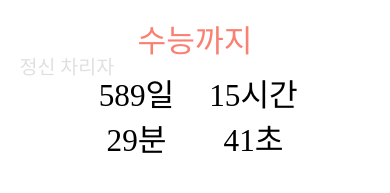
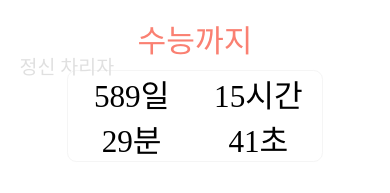
Before and after one commit to jungin7612/jungin7612.github.io, a plain HTML site: page index.html in a window 390 px wide. Shown: the part 135-328 px from the top of the page. Drawn offline with Linux system fonts and the light colour scheme; a web font is replaced by a local one.

Commit message:
css 수정

```diff
--- a/click.css
+++ b/click.css
@@ -96,7 +96,7 @@ a {
 
 .d-day {
   display: flex;
-  width: 60%;
+  width: 65%;
   flex-direction: column;
   justify-content: center;
   align-items: center;
@@ -229,6 +229,8 @@ a {
     width: 100%;
     font-size: 8vmin;
     background: none;
+    border: 1px whitesmoke solid;
+    border-radius: 0.3em;
   }
 }
 
```
